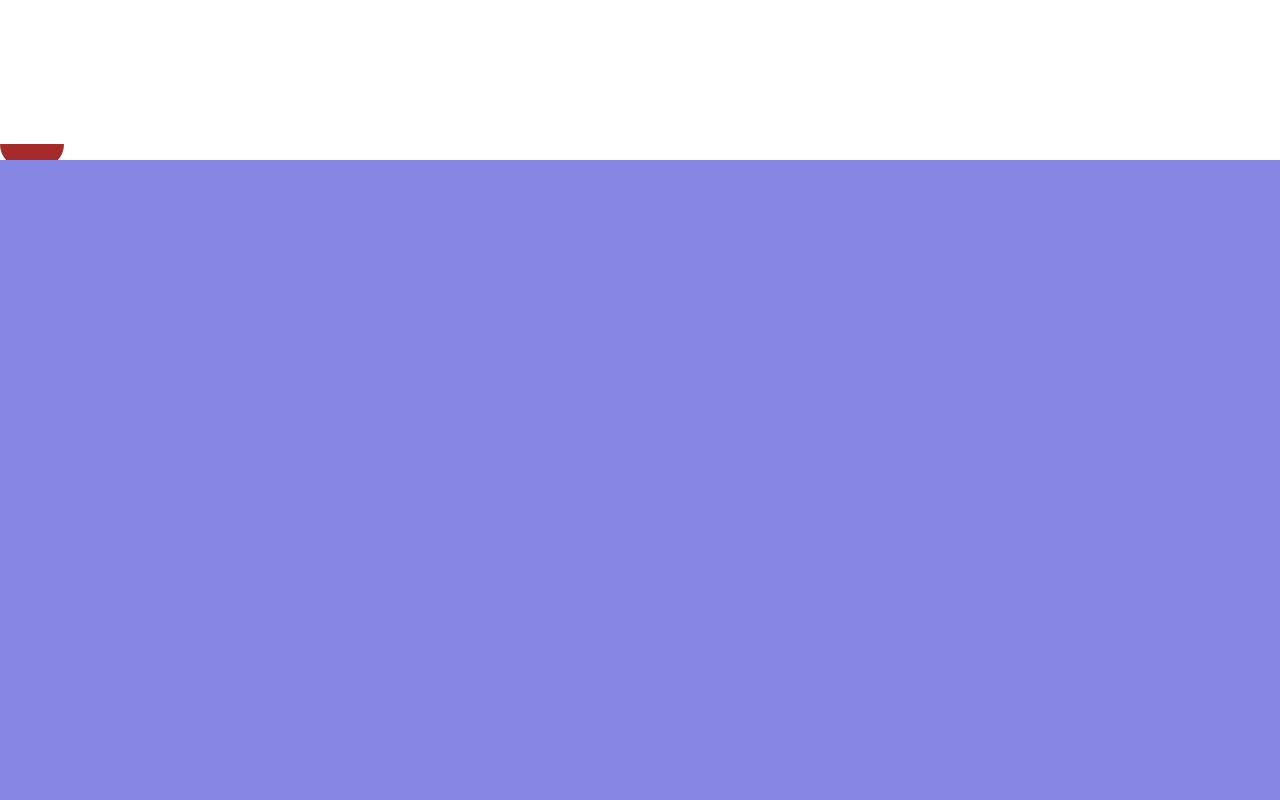
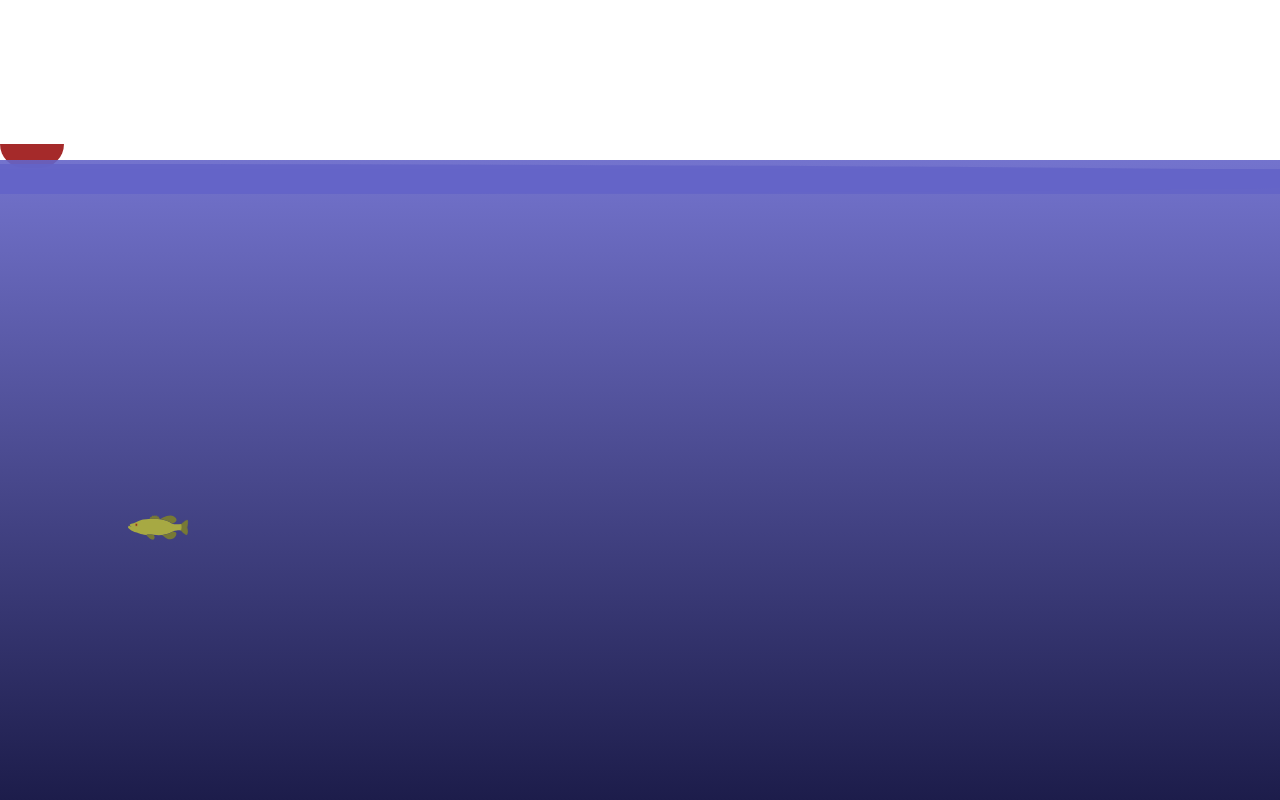
Before and after one commit to martinclason123/gone-fishin, a website: page index.html in a window 1280 px wide. Drawn offline with Linux system fonts and the light colour scheme.

Commit message:
got the bass moving

```diff
--- a/index.html
+++ b/index.html
@@ -10,10 +10,73 @@
       <div class="sky">
         <div id="boat"></div>
       </div>
-      <div class="water"></div>
+      <div class="wave-container">
+        <div class="water-wave"></div>
+        <div class="wave-base"></div>
+      </div>
+      <div id="water">
+        <figure class="bass">
+          <svg
+            id="Layer_7"
+            xmlns="http://www.w3.org/2000/svg"
+            version="1.1"
+            viewBox="0 0 596.89 231.26"
+          >
+            <path
+              d="M19.56,100.29c-8.89-6.52,0-11.26,0-11.26,0,0-4.15-5.33,32.59-11.85,45.04-23.11,86.44-36.81,90.67-36.15,194.37-26.67,256.59,33.19,277.33,43.26,18.96,40.3,4.15,59.26,0,67.56-105.48,67.56-214.52,16-249.48,35.56-61.04-7.11-81.19-21.33-81.19-21.33,0,0-61.04-59.26-69.93-65.78Z"
+              fill="#a7a943"
+            />
+            <g>
+              <polygon
+                points="202.07 34.1 210.37 16 216.89 20.74 227.56 2.71 229.93 9.48 234.67 10.67 246.52 0 246.52 6.52 252.44 10.67 262.52 0 264.89 13.04 270.22 2.71 275.56 17.05 283.26 9.48 283.26 20.74 290.96 17.05 287.41 24.3 290.96 27.85 296.89 24.89 293.33 30.81 296.89 38.07 202.07 34.1"
+                fill="#777935"
+              />
+              <path
+                d="M301.63,38.07s79.3-57.25,127.95-24.3,5.98,56.89,5.98,56.89c0,0-4.6,5-23.34,9.02-29.4-24.42-110.59-41.61-110.59-41.61Z"
+                fill="#777935"
+              />
+              <path
+                d="M417.55,153.48c12.02,0,12.08,1.92,27.48,8.44s2.91,61.63-48.59,63.41c-24.3,10.67-78.25-38.76-78.25-38.76,0,0,55.14-2.12,99.36-33.08Z"
+                fill="#777935"
+              />
+            </g>
+            <path
+              d="M170.67,187.4s31.41,44.47,65.19,43.85c5.89-6.74,22.02-17.78,4.74-43.85-41.48-10.07-69.93,0-69.93,0Z"
+              fill="#777935"
+            />
+            <path
+              d="M7.7,101.48l67.56,23.7,16.59,21.93-2.37,18.96S41.48,161.33,0,119.25c0-13.63,7.7-17.78,7.7-17.78Z"
+              fill="#a7a943"
+            />
+            <g>
+              <path
+                d="M420.15,84.29s31.05,5.93,77.63,0c38.52,24.3,0,63.41,0,63.41,0,0-13.04-13.93-77.63,4.15-18.96,14.22,0-67.56,0-67.56Z"
+                fill="#a7a943"
+                id="rear-fin-base"
+              />
+              <path
+                d="M497.78,84.29c17.12-10.07,80-47.41,94.22-36.15s-7.11,68.08-7.11,68.08c0,0,25.78,49.36-7.11,71.83-47.41-19.02-36.74-12.5-80-40.35-14.37-4.68,14.22-13.93,0-63.41Z"
+                fill="#777935"
+                id="rear-fin"
+              />
+            </g>
+            <g>
+              <circle cx="77.43" cy="91.13" r="11.45" fill="#c75127" />
+              <circle
+                cx="77.43"
+                cy="91.13"
+                r="5.73"
+                stroke="#fbf4a2"
+                stroke-miterlimit="10"
+              />
+            </g>
+          </svg>
+        </figure>
+      </div>
     </section>
   </body>
 </html>
 
 <script src="./dist/index.js"></script>
 <link rel="stylesheet" href="./dist/styles/styles.css" />
+<link rel="stylesheet" href="./dist/styles/fish.css" />
--- a/src/index.ts
+++ b/src/index.ts
@@ -1,20 +1,39 @@
-console.log("Gone Fishin'");
+type FishPosition = {
+  verticalStart: number;
+  horizontalStart: "right" | "left";
+};
+class Fish {
+  element: HTMLElement;
+
+  constructor(start: FishPosition) {
+    this.element = document.createElement("div");
+    this.element.classList.add("fish");
+    this.element.style.bottom = `${start.verticalStart}vh`;
+    if (start.horizontalStart === "left") {
+      this.element.classList.add("leftStart");
+    } else {
+      this.element.classList.add("rightStart");
+    }
+  }
+  move() {}
+}
+
+const createFish = (water: HTMLElement, position: FishPosition) => {
+  const fish = new Fish(position);
+  water.append(fish.element);
+};
 
 document.addEventListener("DOMContentLoaded", () => {
-  const gameContainer = document.getElementById("game");
+  const boat = document.getElementById("boat");
+  const maxLeft = 0;
+  const water = document.getElementById("water");
 
-  const boat = document.getElementById("boat");
   let boatDimensions;
-  let gameDimensions;
   let maxRight: number;
-  let maxLeft: number;
 
-  if (boat && gameContainer) {
-    gameDimensions = gameContainer.getBoundingClientRect();
-    console.log("game dimensions", gameDimensions);
+  if (boat) {
     boatDimensions = boat?.getBoundingClientRect();
-    maxRight = gameDimensions.width - boatDimensions.width;
-    maxLeft = 0;
+    maxRight = window.innerWidth - boatDimensions.width;
   }
 
   const move = (element: HTMLElement, direction: "left" | "right") => {
@@ -45,4 +64,6 @@ document.addEventListener("DOMContentLoaded", () => {
       }
     });
   }
+
+  //   createFish(water!, { verticalStart: 10, horizontalStart: "left" });
 });
--- /dev/null
+++ b/src/styles/fish.scss
@@ -0,0 +1,39 @@
+.bass {
+  width: fit-content;
+  position: absolute;
+  bottom: 20vw;
+  perspective: 600px;
+  left: 0;
+  animation: swimRight 6s linear;
+
+  svg {
+    width: 5vw;
+    height: auto;
+    #rear-fin {
+      transform-box: fill-box;
+      transform-origin: 0% 50%;
+      animation: paddle 3s infinite;
+      backface-visibility: hidden;
+      will-change: transform;
+      animation: paddle 0.5s infinite;
+    }
+  }
+}
+
+@keyframes paddle {
+  0% {
+    transform: rotateY(-50deg);
+  }
+  100% {
+    transform: rotateY(50deg);
+  }
+}
+
+@keyframes swimRight {
+  0% {
+    transform: translateX(110vw);
+  }
+  100% {
+    transform: translateX(-10vw);
+  }
+}
--- a/src/styles/styles.scss
+++ b/src/styles/styles.scss
@@ -4,10 +4,13 @@
   margin: 0;
 }
 #game {
+  display: flex;
+  flex-direction: column;
+  justify-content: flex-end;
+  height: 100vh;
+
   .sky {
-    height: 20vh;
     position: relative;
-    overflow: hidden;
 
     #boat {
       width: 5vw;
@@ -22,8 +25,93 @@
       transition: left 500ms cubic-bezier(0, 0, 0.2, 1);
     }
   }
-  .water {
+  #water {
     height: 80vh;
-    background-color: #8585e3;
+    background: linear-gradient(rgba(100, 100, 200, 0.9), rgba(4, 4, 55, 0.9));
+    position: relative;
+    overflow: hidden;
+
+    .fish {
+      width: 3vw;
+      height: 2vw;
+      position: absolute;
+      background: #fff;
+      border-radius: 1vw;
+    }
+    .leftStart {
+      //   left: -10vw;
+      left: 50%;
+      top: 50%;
+      transform: translateX(-50%, -50%);
+
+      //   animation: swimAcrossRight 10s linear;
+    }
+  }
+  .wave-container {
+    position: absolute;
+    bottom: 75.7vh;
+    width: 100%;
+    height: 2.604vw;
+    overflow: hidden;
+    background: transparent;
+    z-index: 1;
+
+    .wave-base,
+    .water-wave {
+      position: absolute;
+      bottom: 0px;
+      background: rgba(100, 100, 200, 0.9);
+    }
+    .wave-base {
+      width: 100%;
+      height: 2.083vw;
+      -webkit-animation: shrinking 4s infinite linear;
+      -moz-animation: shrinking 4s infinite linear;
+      animation: shrinking 4s infinite linear;
+    }
+
+    .water-wave {
+      width: 250%;
+      height: 2.604vw;
+      border-radius: 100%;
+      -webkit-animation: waving 4s infinite linear;
+      -moz-animation: waving 4s infinite linear;
+      animation: waving 4s infinite linear;
+    }
   }
 }
+
+@keyframes swimAcrossRight {
+  0% {
+    transform: translateX(-10vw);
+  }
+  100% {
+    transform: translateX(110vw);
+  }
+}
+
+@keyframes waving {
+  0% {
+    transform: translateX(-100%);
+    height: 2.604vw;
+  }
+  100% {
+    transform: translateX(100%);
+    height: 1.823vw;
+  }
+}
+
+@keyframes shrinking {
+  0% {
+    height: 1.563vw;
+  }
+  20% {
+    height: 2.083vw;
+  }
+  80% {
+    height: 1.302vw;
+  }
+  100% {
+    height: 1.51vw;
+  }
+}
```
Also changed, not shown: dist/index.js, dist/styles/fish.css (added), dist/styles/styles.css, src/assets/bass.png (added), src/assets/bass.svg (added), 2 other files.
